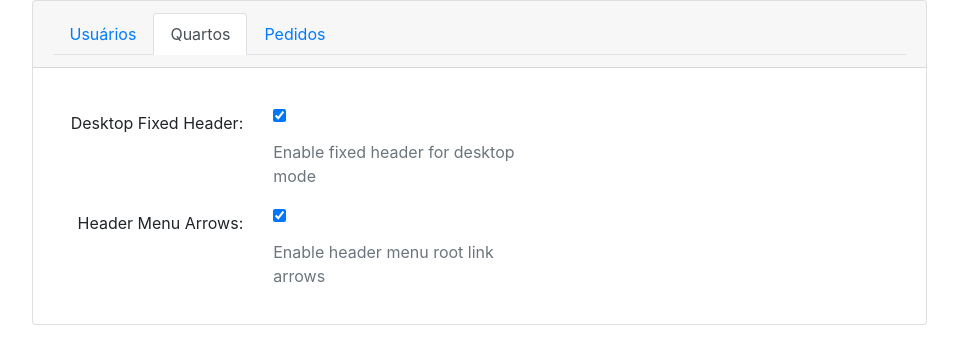
After one commit to AlerrandroTome/CristalPalaceHotel, a PHP site: page /Admin.php in a window 1280 px wide, after a click on "Quartos". The commit adds this page. Shown: the top 364 px of the page, without its empty margins (161-1119 px from the left). Run offline with PHP 8.4, Linux system fonts and the light colour scheme.

```diff
--- /dev/null
+++ b/Views/Admin.php
@@ -0,0 +1,124 @@
+<!DOCTYPE html>
+<html lang="en">
+
+<head>
+    <meta charset="UTF-8">
+    <meta name="viewport" content="width=device-width, initial-scale=1.0">
+    <link rel="stylesheet" href="https://stackpath.bootstrapcdn.com/bootstrap/4.5.2/css/bootstrap.min.css">
+    <script src="https://code.jquery.com/jquery-3.5.1.slim.min.js"></script>
+    <script src="https://cdn.jsdelivr.net/npm/popper.js@1.16.1/dist/umd/popper.min.js"></script>
+    <script src="https://stackpath.bootstrapcdn.com/bootstrap/4.5.2/js/bootstrap.min.js"></script>
+    <title>Document</title>
+</head>
+
+<body>
+    <div class="container align-content-center">
+    <div class="container col-10" id="kt_content">
+        <!--Card - headers-->
+        <div class="card card-custom">
+            <!--begin::Header-->
+            <div class="card-header card-header-tabs-line">
+                <ul class="nav nav-dark nav-bold nav-tabs nav-tabs-line" data-remember-tab="tab_id" role="tablist">
+                    <li class="nav-item">
+                        <a class="nav-link active" data-toggle="tab" href="#kt_builder_page" role="tab">Usuários</a>
+                    </li>
+                    <li class="nav-item">
+                        <a class="nav-link" data-toggle="tab" href="#kt_builder_header" role="tab">Quartos</a>
+                    </li>
+                    <li class="nav-item">
+                        <a class="nav-link" data-toggle="tab" href="#kt_builder_subheader" role="tab">Pedidos</a>
+                    </li>
+                </ul>
+            </div>
+            <!--end::Header-->
+                <!--begin::Body-->
+                <div class="card-body">
+                    <div class="tab-content pt-3">
+                        <!-- Card1 -->
+                        <div class="tab-pane active" id="kt_builder_page">
+                            <div class="container align">
+
+                            </div>
+                        </div>
+                        <!-- Card2 -->
+                        <div class="tab-pane" id="kt_builder_header">
+                            <div class="form-group row">
+                                <label class="col-lg-3 col-form-label text-lg-right">Desktop Fixed Header:</label>
+                                <div class="col-lg-9 col-xl-4">
+                                    <input type="hidden" name="builder[layout][header][self][fixed][desktop]" value="false">
+                                    <span class="switch switch-icon">
+                                        <label>
+                                            <input type="checkbox" name="builder[layout][header][self][fixed][desktop]" value="true" checked="checked">
+                                            <span></span>
+                                        </label>
+                                    </span>
+                                    <div class="form-text text-muted">Enable fixed header for desktop mode</div>
+                                </div>
+                            </div>
+                            <div class="form-group row">
+                                <label class="col-lg-3 col-form-label text-lg-right">Header Menu Arrows:</label>
+                                <div class="col-lg-9 col-xl-4">
+                                    <input type="hidden" name="builder[layout][header][menu][self][root-arrow]" value="false">
+                                    <span class="switch switch-icon">
+                                        <label>
+                                            <input type="checkbox" name="builder[layout][header][menu][self][root-arrow]" value="true" checked="checked">
+                                            <span></span>
+                                        </label>
+                                    </span>
+                                    <div class="form-text text-muted">Enable header menu root link arrows</div>
+                                </div>
+                            </div>
+                        </div>
+                        <!-- Card3 -->
+                        <div class="tab-pane" id="kt_builder_subheader">
+                            <div class="form-group row">
+                                <label class="col-lg-3 col-form-label text-lg-right">Layout:</label>
+                                <div class="col-lg-9 col-xl-4">
+                                    <select class="form-control form-control-solid" name="builder[layout][subheader][layout]">
+                                        <option value="subheader-v1" selected="selected">Subheader v1</option>
+                                        <option value="subheader-v2">Subheader v2</option>
+                                        <option value="subheader-v3">Subheader v3</option>
+                                        <option value="subheader-v4">Subheader v4</option>
+                                        <option value="subheader-v5">Subheader v5</option>
+                                    </select>
+                                    <div class="form-text text-muted">Select subheader layout</div>
+                                </div>
+                            </div>
+                        </div>
+                        <!-- Card4 -->
+                        <div class="tab-pane" id="kt_builder_aside">
+                            <div class="form-group row">
+                                <label class="col-lg-3 col-form-label text-lg-right">Display:</label>
+                                <div class="col-lg-9 col-xl-4">
+                                    <span class="switch switch-icon">
+                                        <input type="hidden" name="builder[layout][aside][self][display]" value="false">
+                                        <label>
+                                            <input type="checkbox" name="builder[layout][aside][self][display]" value="true">
+                                            <span></span>
+                                        </label>
+                                    </span>
+                                    <div class="form-text text-muted">Display aside</div>
+                                </div>
+                            </div>
+                            <div class="form-group row">
+                                <label class="col-lg-3 col-form-label text-lg-right">Submenu Toggle:</label>
+                                <div class="col-lg-9 col-xl-4">
+                                    <select class="form-control form-control-solid" name="builder[layout][aside][menu][dropdown]">
+                                        <option value="true">Dropdown</option>
+                                        <option value="false" selected="selected">Accordion</option>
+                                    </select>
+                                    <div class="form-text text-muted">Select submenu toggle mode(works only when
+                                        <code>Fixed Mode</code>is disabled="disabled")</div>
+                                </div>
+                            </div>
+                        </div>
+                        <!--end::Tab Pane-->
+                    </div>
+                </div>
+                <!--end::Body-->
+        </div>
+    </div>
+    </div>
+</body>
+
+</html>
```
Also changed, not shown: Controllers/AdminController.php (added, +18 -0 lines), Controllers/LoginController.php (+14 -7 lines), Util/UsuarioLogado.php (added, +20 -0 lines), Views/CadastroUsuario.php (+7 -7 lines), Views/Login.php (+7 -21 lines).
